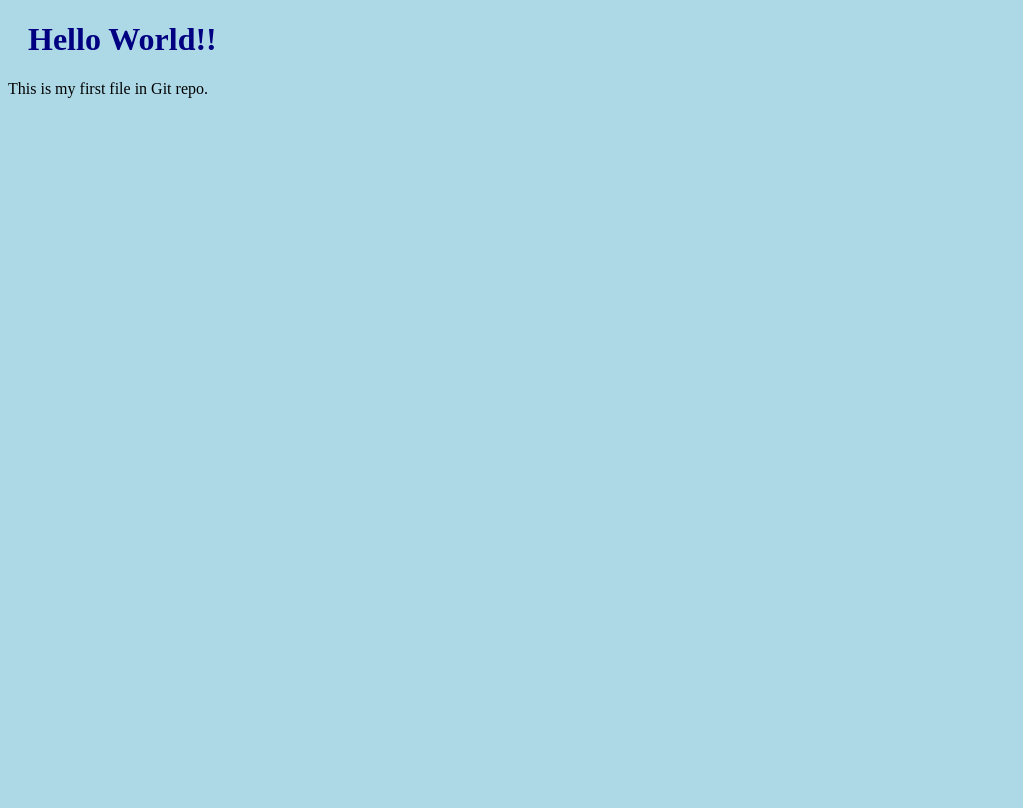
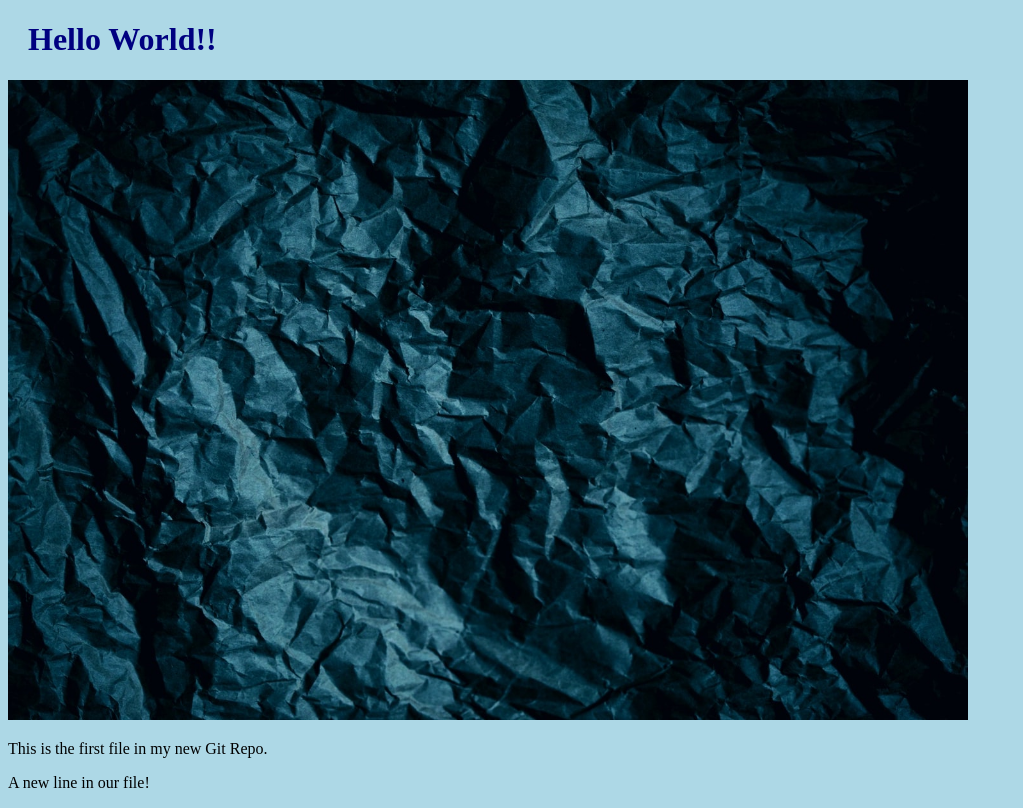
Before and after one commit to idkribo/hello-world, a plain HTML site: page index.html in a window 1280 px wide. Shown: the whole page, without its empty margins (0-1023 px from the left). Drawn offline with Linux system fonts and the light colour scheme.

Commit message:
Added image to Hello World

```diff
--- a/index.html
+++ b/index.html
@@ -10,6 +10,11 @@
 <link rel="stylesheet" href="bluestyle.css">
 <body>
     <h1>Hello World!!</h1>
-    <p>This is my first file in Git repo.</p>
+    <div>
+        <img src="img_hello_world.jpg" alt="Hello World from Space"
+        style="width:100%;max-width:960px">
+    </div>
+    <p>This is the first file in my new Git Repo.</p>
+    <p>A new line in our file!</p>
 </body>
 </html>
```
Also changed, not shown: img_hello_world.jpg (added).
